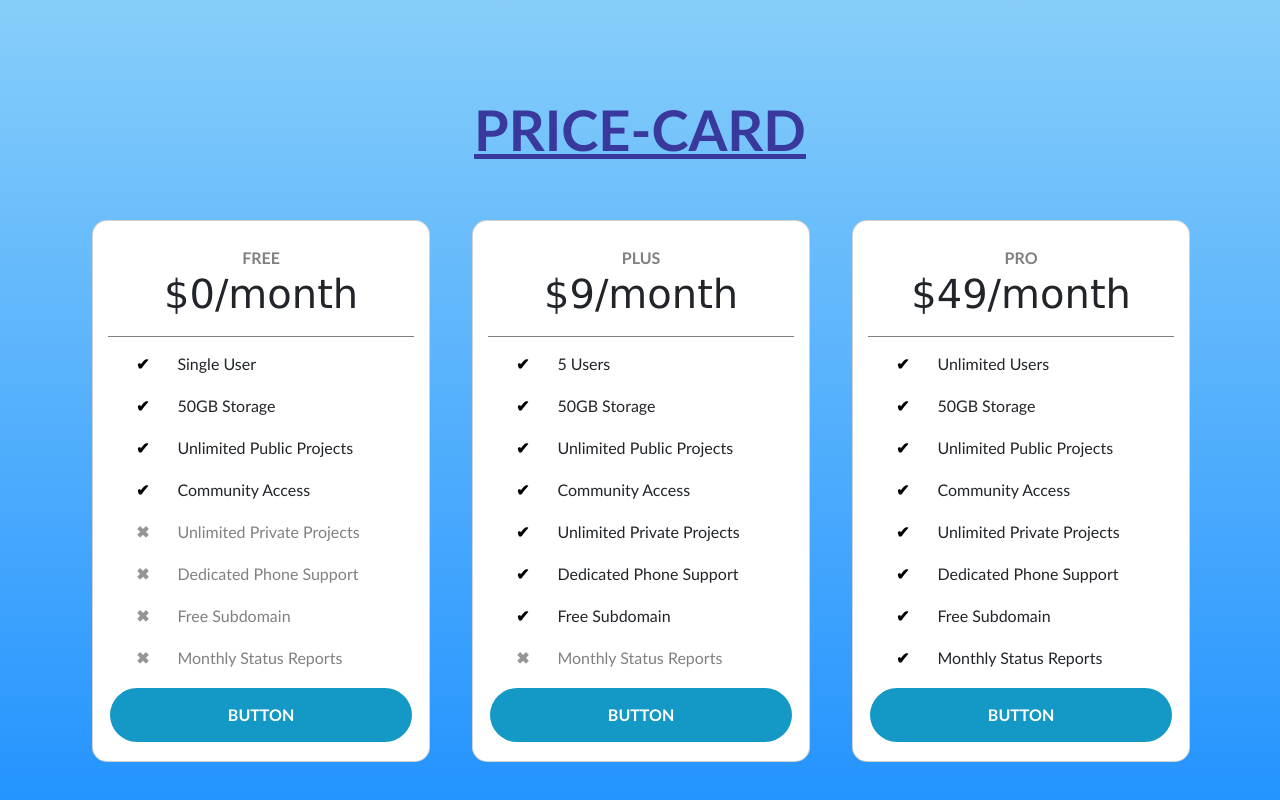
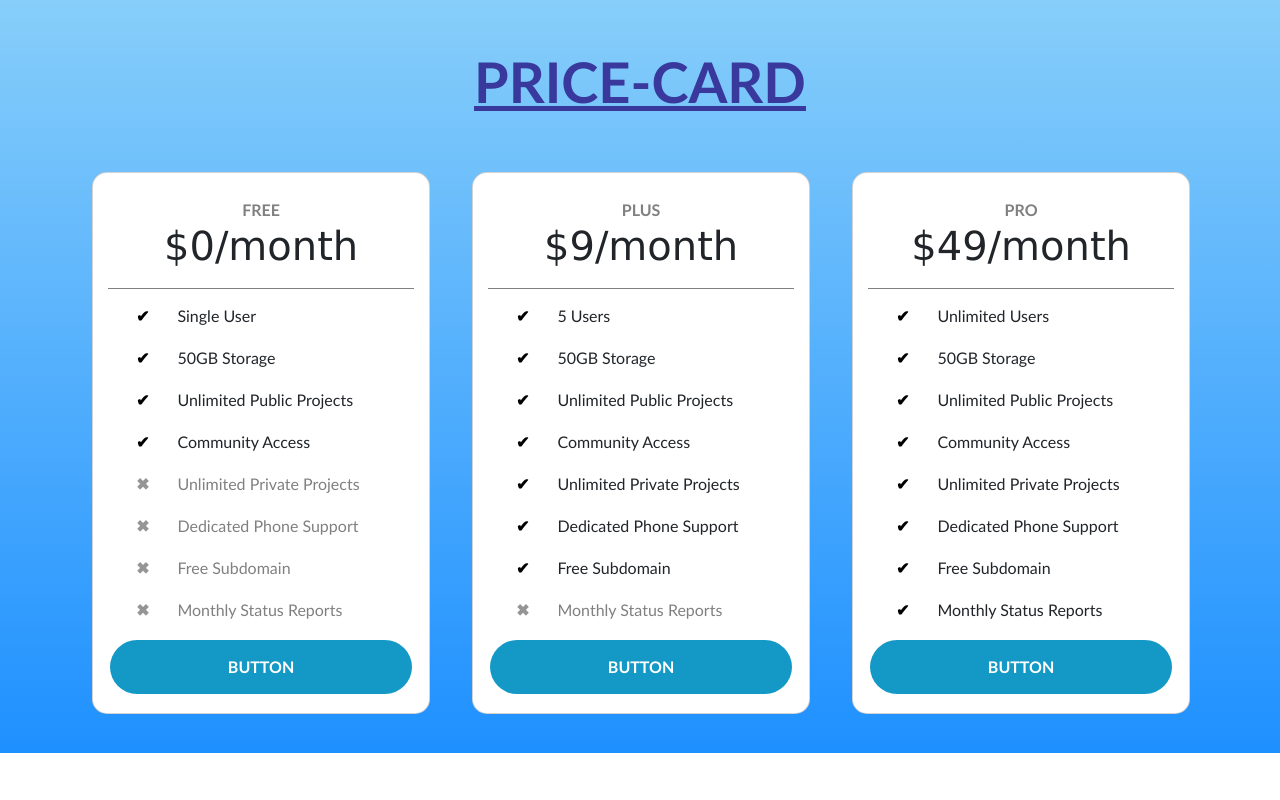
Before and after one commit to sowbi30/PriceCard, a React (Create React App) app: page / in a window 1280 px wide. Shown: the top 800 px of the page. Built offline with nearby package versions, Linux system fonts and the light colour scheme.

Commit message:
Update App.js

```diff
--- a/src/App.js
+++ b/src/App.js
@@ -7,7 +7,7 @@ import 'bootstrap/dist/css/bootstrap.min.css';
 function App() {
   return (
     <div className="container">
-      <div className="box my-5 py-5">
+      <div className="box my-4 py-4">
       <div className='heading text-center'>
         <h1>PRICE-CARD</h1>
       </div>
@@ -43,7 +43,7 @@ function App() {
           <div className="card">
               <div className="title">
                 <span>PLUS</span>
-                <h1 className='price'>&#x24;9/month</h1>
+                <h1 className='price'>$9/month</h1>
               </div>
               <div className="features">
               <ul>
@@ -68,7 +68,7 @@ function App() {
           <div className="card">
               <div className="title">
                 <span>PRO</span>
-                <h1 className='price'>&#x24;49/month</h1>
+                <h1 className='price'>$49/month</h1>
               </div>
               <div className="features">
               <ul>
```
